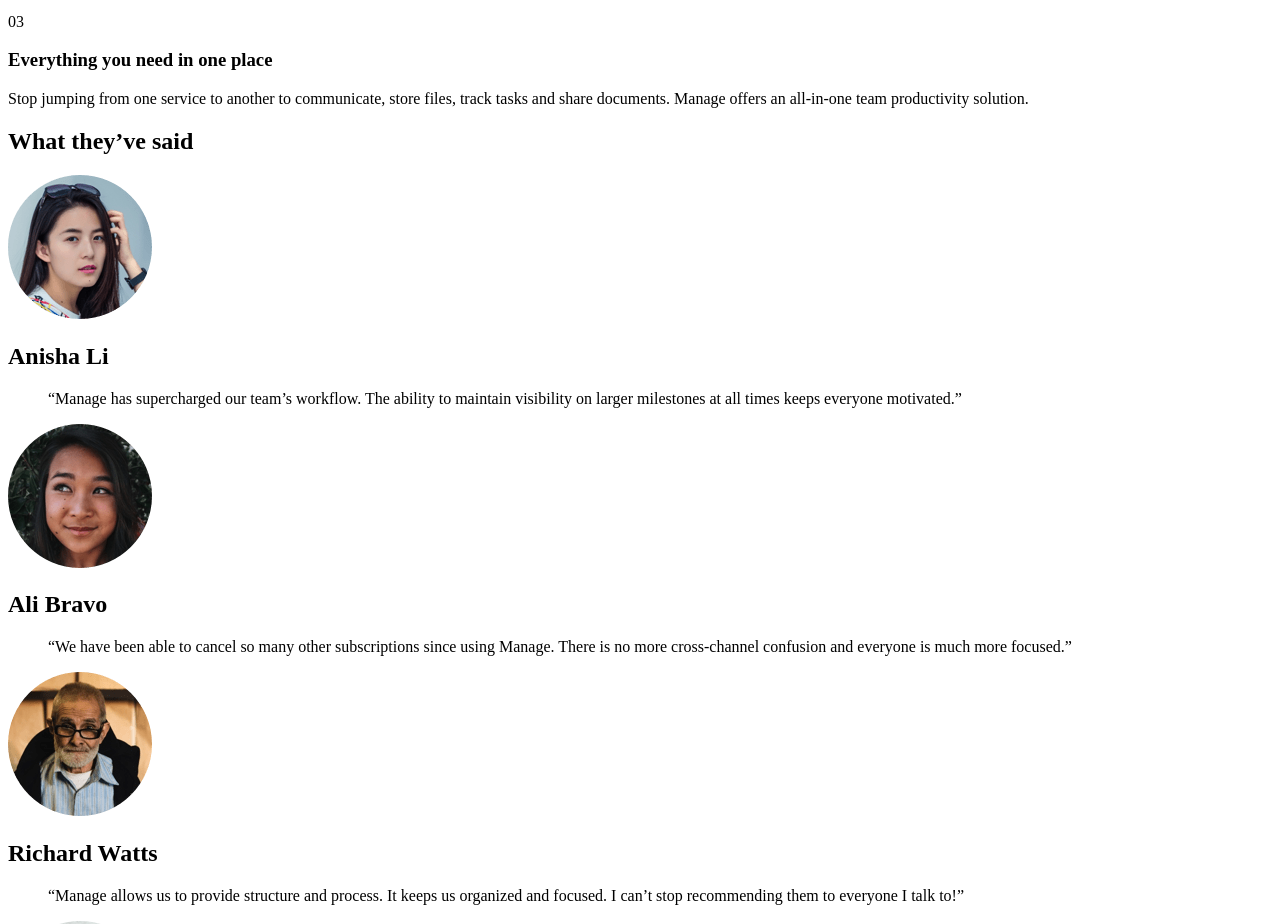
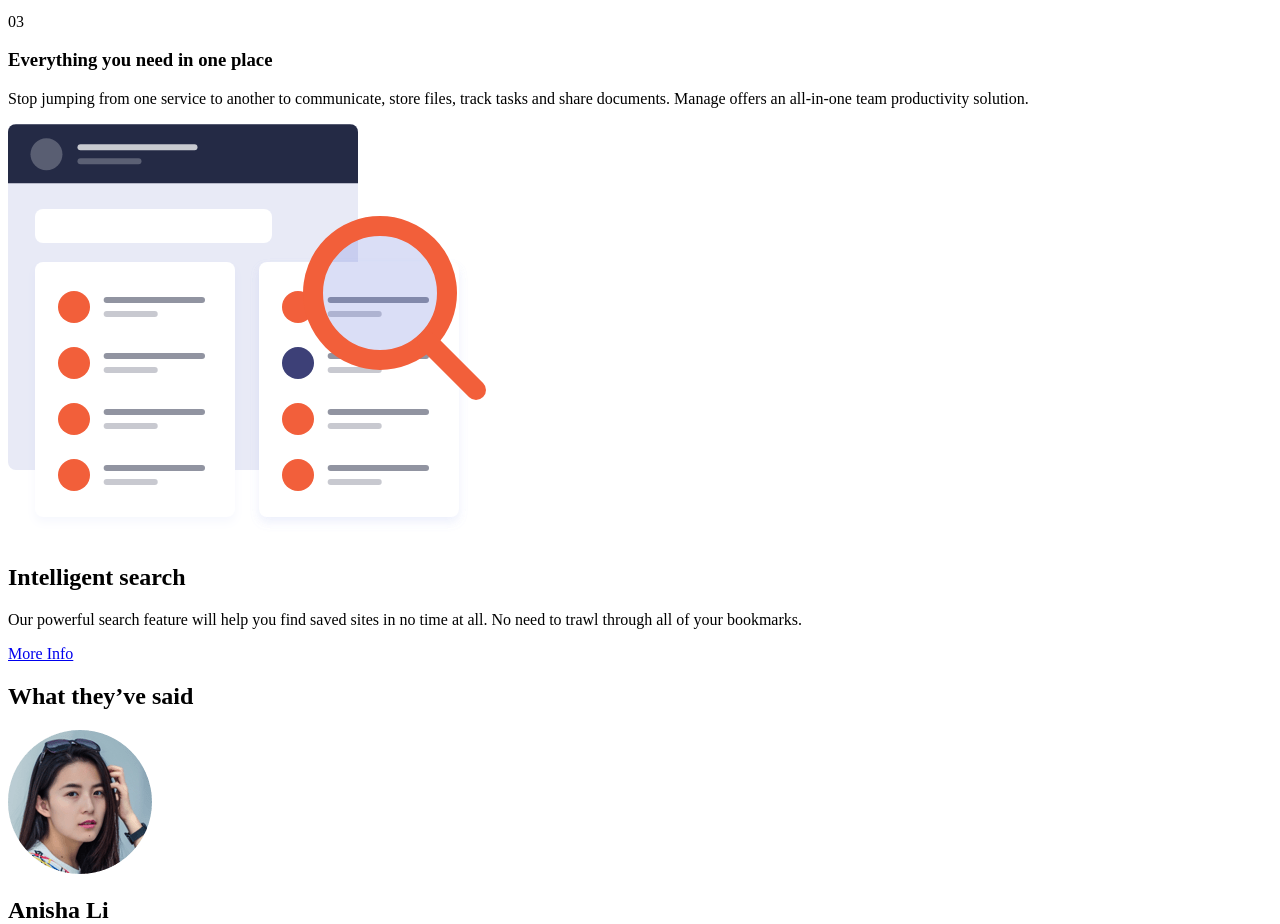
Before and after one commit to vicventum/manage-landing, a website: page src/index.html in a window 1280 px wide. Shown: the part 1243-2167 px from the top of the page. Drawn offline with Linux system fonts and the light colour scheme.

Commit message:
Inserta nueva sección .intelligent

```diff
--- a/src/app/scss/components/_about.scss
+++ b/src/app/scss/components/_about.scss
@@ -1,7 +1,10 @@
 .about {
+  display: flex;
+  flex-direction: column;
+  justify-content: space-evenly;
   @include media('>=tablet') {
 
-    height: 100vh;
+    height: 175vh;
   }
 
   &__desc {
@@ -33,4 +36,14 @@
       }
     }
   }
+
+  .intelligent {
+
+    &__img {
+      @include media('<tablet') {
+        width: 80%;
+      }
+    }
+
+  }
 }
--- a/src/index.html
+++ b/src/index.html
@@ -163,8 +163,27 @@
 
       </div>
     </div>
+
+    <div class="row
+      intelligent m-my-60 mm-my-0">
+
+      <div class="col m6 s12 center-align">
+
+        <img class=" responsive-img
+          intelligent__img" src="./assets/img/illustration-features-tab-2.svg">
+      </div>
+
+      <div class="col m6 s12">
+        <div class="intelligent__desc">
+          <h2 class="m-h4 intelligent__title">Intelligent search</h2>
+          <p class="intelligent__text">
+            Our powerful search feature will help you find saved sites in no time at all. No need to trawl through all of your bookmarks.
+          </p>
+          <a href="#" class="btn">More Info</a>
+        </div>
+      </div>
+    </div>
   </section>
-
 
 
   <!-- TESTIMONIALS -->
```
Also changed, not shown: src/index-content.md (renamed from src/index-content.html, +0 -25 lines), dist/illustration-features-tab-2.abdd6496.svg (added), dist/index.html, src/assets/img/illustration-features-tab-2.svg (added), 3 other files.
